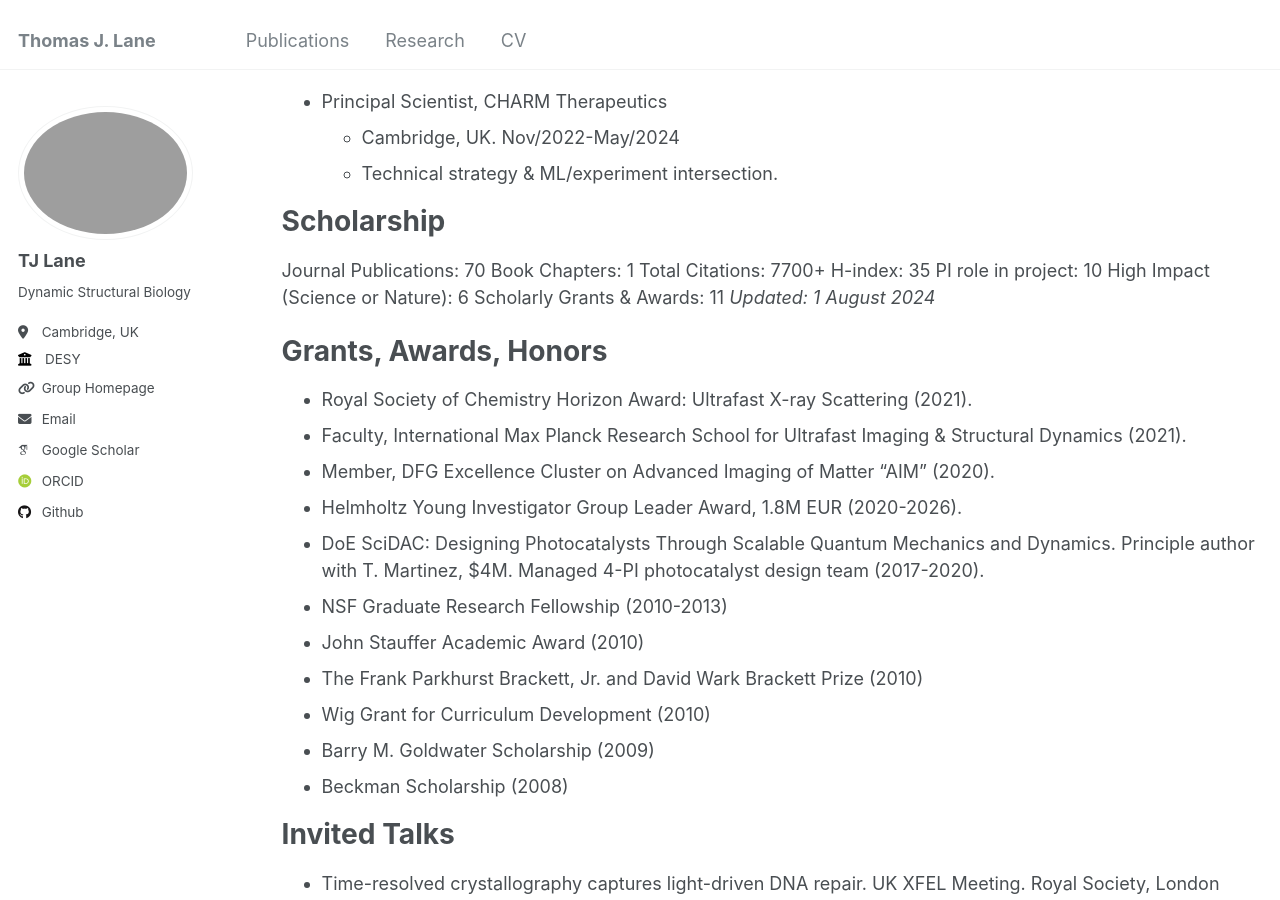
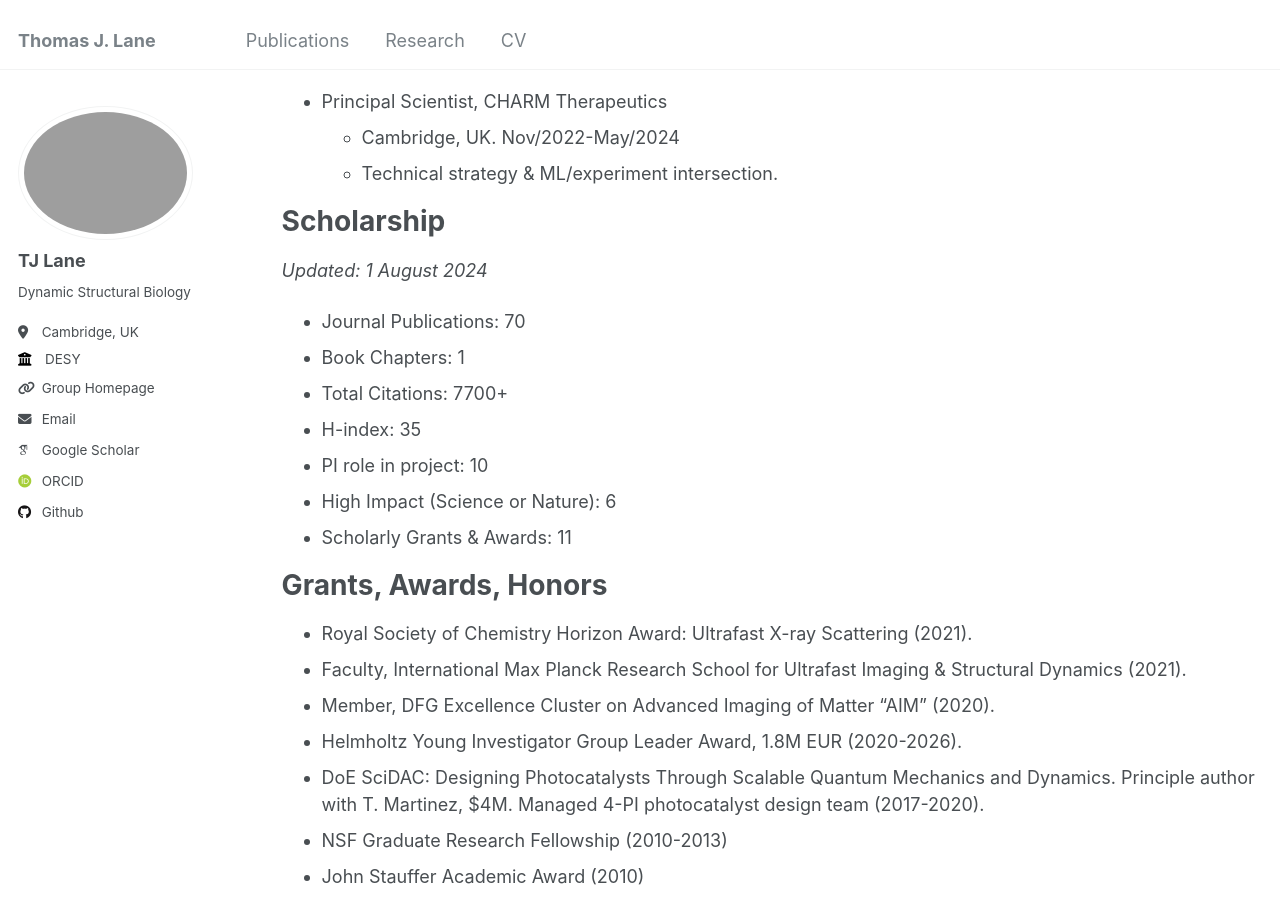
Before and after one commit to tjlane/tjlane.github.io, a Jekyll site: the page built from _pages/cv.md, in a window 1280 px wide and 900 px high, scrolled down 709 px. Built offline with Jekyll 4.4.1, drawn with Linux system fonts in a browser that asks for light colours; some web fonts are replaced.

Commit message:
fix CV list

```diff
--- a/_pages/cv.md
+++ b/_pages/cv.md
@@ -38,14 +38,14 @@ Industry Experience
 
 Scholarship
 ======
-Journal Publications: 70
-Book Chapters: 1
-Total Citations: 7700+
-H-index: 35
-PI role in project: 10
-High Impact (Science or Nature): 6
-Scholarly Grants & Awards: 11
 _Updated: 1 August 2024_
+- Journal Publications: 70
+- Book Chapters: 1
+- Total Citations: 7700+
+- H-index: 35
+- PI role in project: 10
+- High Impact (Science or Nature): 6
+- Scholarly Grants & Awards: 11
 
 Grants, Awards, Honors
 ======
```
